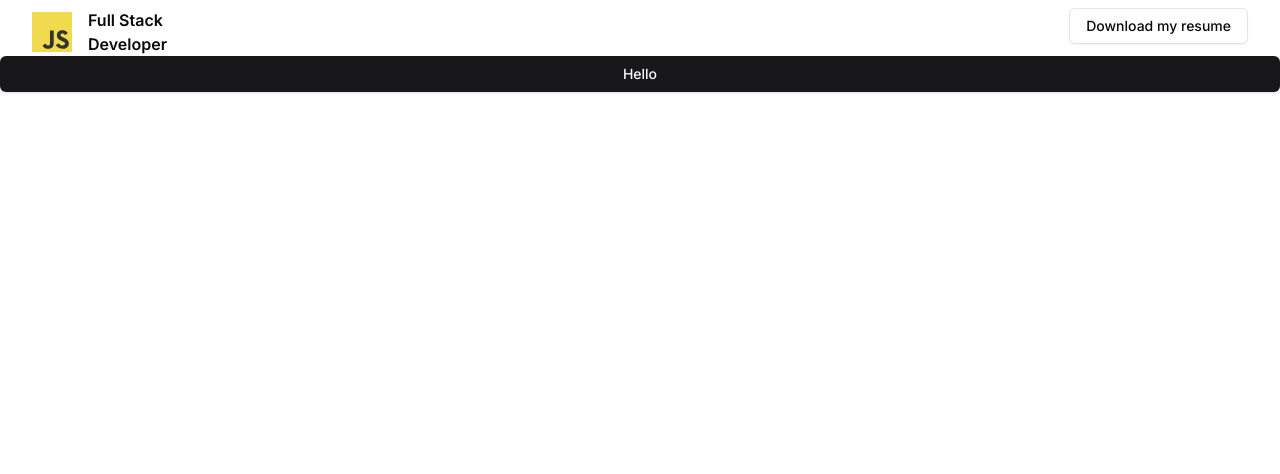
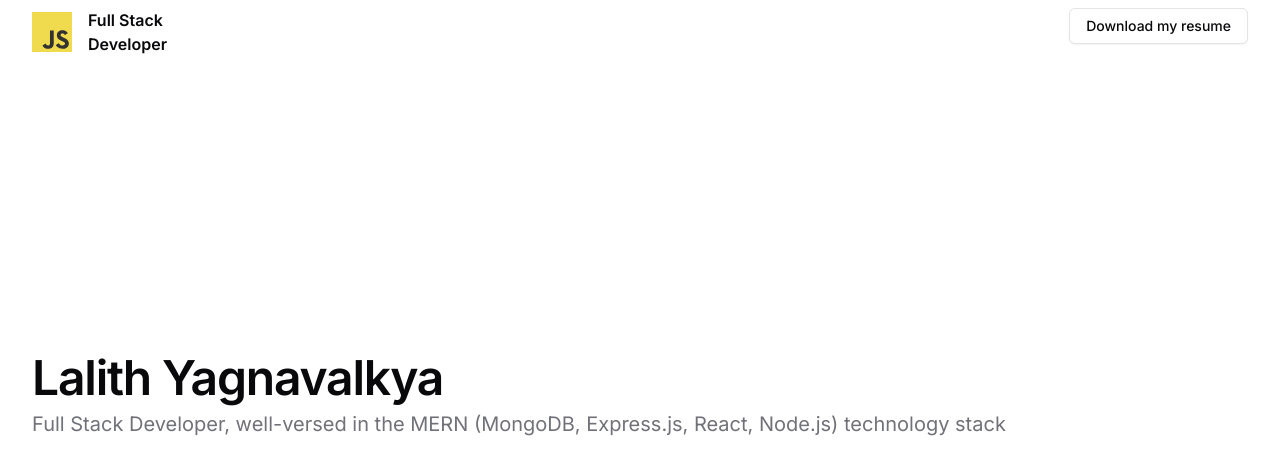
Before and after one commit to LalithYagnavalkya/lalithTirunagari, a Next.js app: page / in a window 1280 px wide. Shown: the top 474 px of the page. Built offline with nearby package versions, Linux system fonts and the light colour scheme.

Commit message:
⭐ Add Banner

```diff
--- a/src/app/page.tsx
+++ b/src/app/page.tsx
@@ -1,3 +1,4 @@
+import Banner from "@/components/banner";
 import Navbar from "@/components/navbar";
 import { Button } from "@/components/ui/button";
 import Image from "next/image";
@@ -6,7 +7,7 @@ export default function Home() {
   return (
     <main className="flex-col md:flex w-[100%]">
       <Navbar />
-      <Button >Hello</Button >
+      <Banner />
     </main>
   );
 }
--- a/src/components/banner.tsx
+++ b/src/components/banner.tsx
@@ -1,5 +1,11 @@
 const Banner = () => {
-    return <>banner</>
+    return <div className="container h-[85vh] flex items-center">
+        <div>
+            <h1 className="scroll-m-20 pb-2 text-5xl font-semibold tracking-tight first:mt-0">Lalith Yagnavalkya</h1>
+            <span className="text-xl text-muted-foreground">Full Stack Developer, well-versed in the MERN (MongoDB, Express.js, React, Node.js)
+                technology stack</span>
+        </div>
+    </div>
 }
 
 export default Banner;
```
